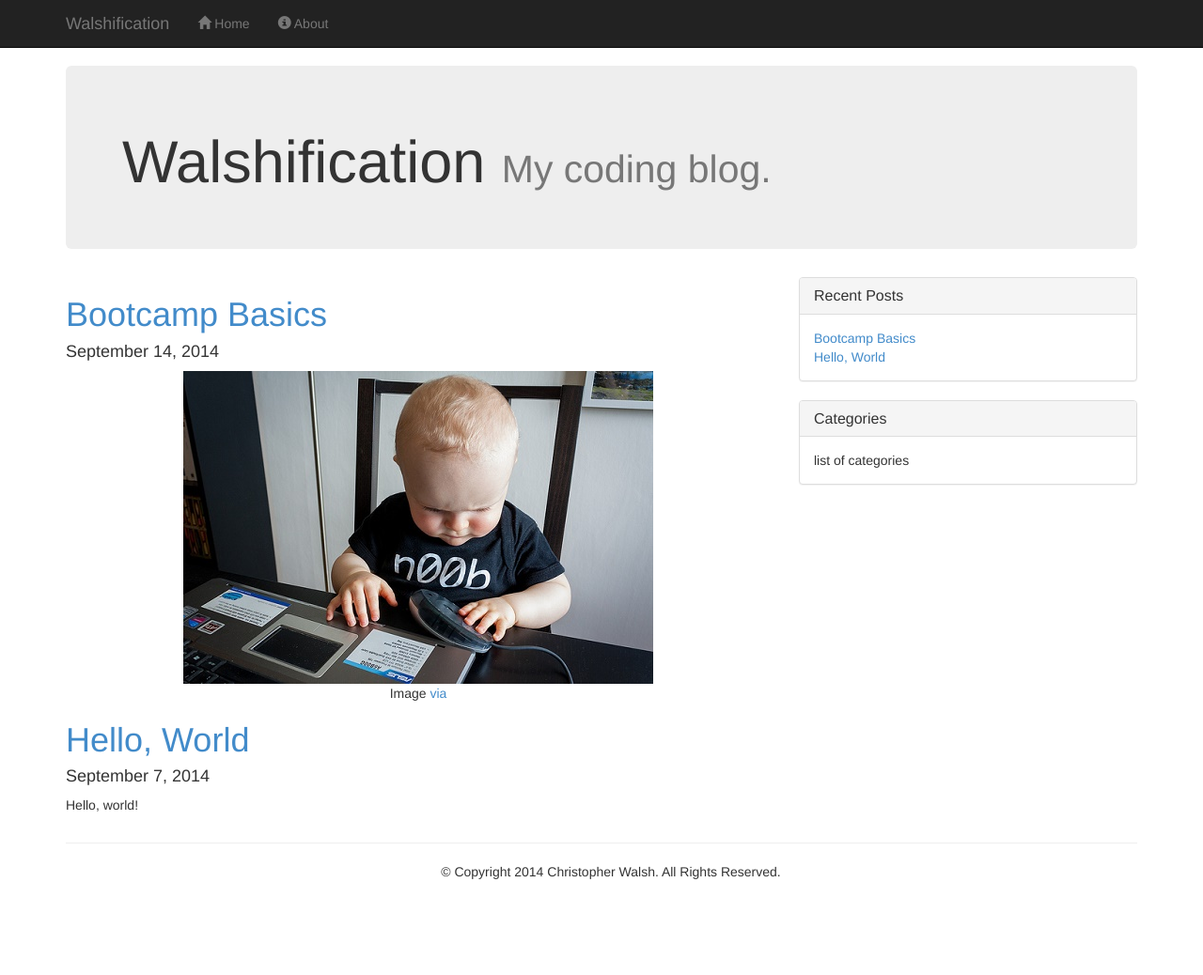
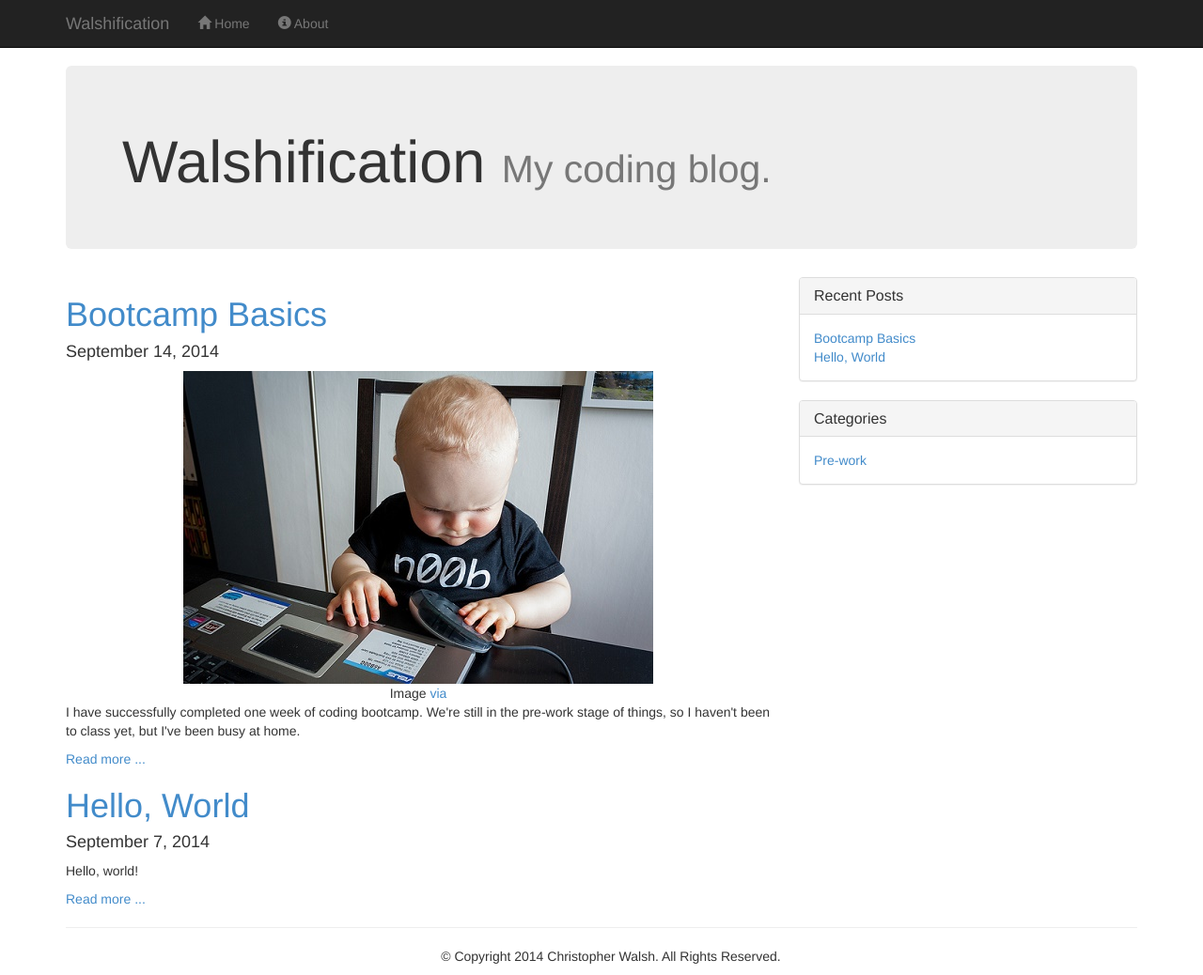
Before and after one commit to walshification/walshification.github.io, a Jekyll site: the page built from index.html, in a window 1280 px wide and 1038 px high. Shown: the whole window at 94% size. Built offline with Jekyll 4.4.1, drawn with Linux system fonts in a browser that asks for light colours; Markdown is read by kramdown in place of the engine named in the settings; the list of posts is cut into pages by our own code.

Commit message:
Added category index

```diff
--- a/_includes/sidebar.html
+++ b/_includes/sidebar.html
@@ -19,6 +19,11 @@
 		<h4 class="panel-title">Categories</h4>
 	</div>
 	<div class="panel-body">
-		list of categories
+		{% for category in site.categories %}
+			<a href="/category/{{ category | first | slugize }}">
+				{{ category | first }}
+			</a>
+			<br>
+		{% endfor %}
 	</div>
 </div>
--- a/_posts/2014-09-14-Bootcamp-Basics.html
+++ b/_posts/2014-09-14-Bootcamp-Basics.html
@@ -1,6 +1,7 @@
 ---
 layout: post
 title: Bootcamp Basics
+category: Pre-work
 ---
 
 <figure align="center">
@@ -16,6 +17,8 @@
 <p>I have successfully completed one week of coding bootcamp. We're still in the
 pre-work stage of things, so I haven't been to class yet, but I've been busy at
 home.</p>
+
+<!-- more -->
 
 <p>Given the workload, I'm glad I set this blog up before we were given
 assignments. It took the better part of four days to get this up and running
--- a/index.html
+++ b/index.html
@@ -8,6 +8,9 @@
 		{% for post in paginator.posts %}
 			<a href="{{ post.url }}"><h1>{{ post.title }}</h1></a>
 			<h4>{{ post.date | date: "%B %-d, %Y" }}</h4>
-			{{ post.excerpt }}
+			{{ post.content | split: "<!-- more -->" | first }}
+			{% if post.content | size > 100 %}
+				<a href="{{ post.url }}">Read more ...</a>
+			{% endif %}
 		{% endfor %}
 	</div>
```
Also changed, not shown: category/pre-work.html (added, +7 -0 lines), 1 other file.
